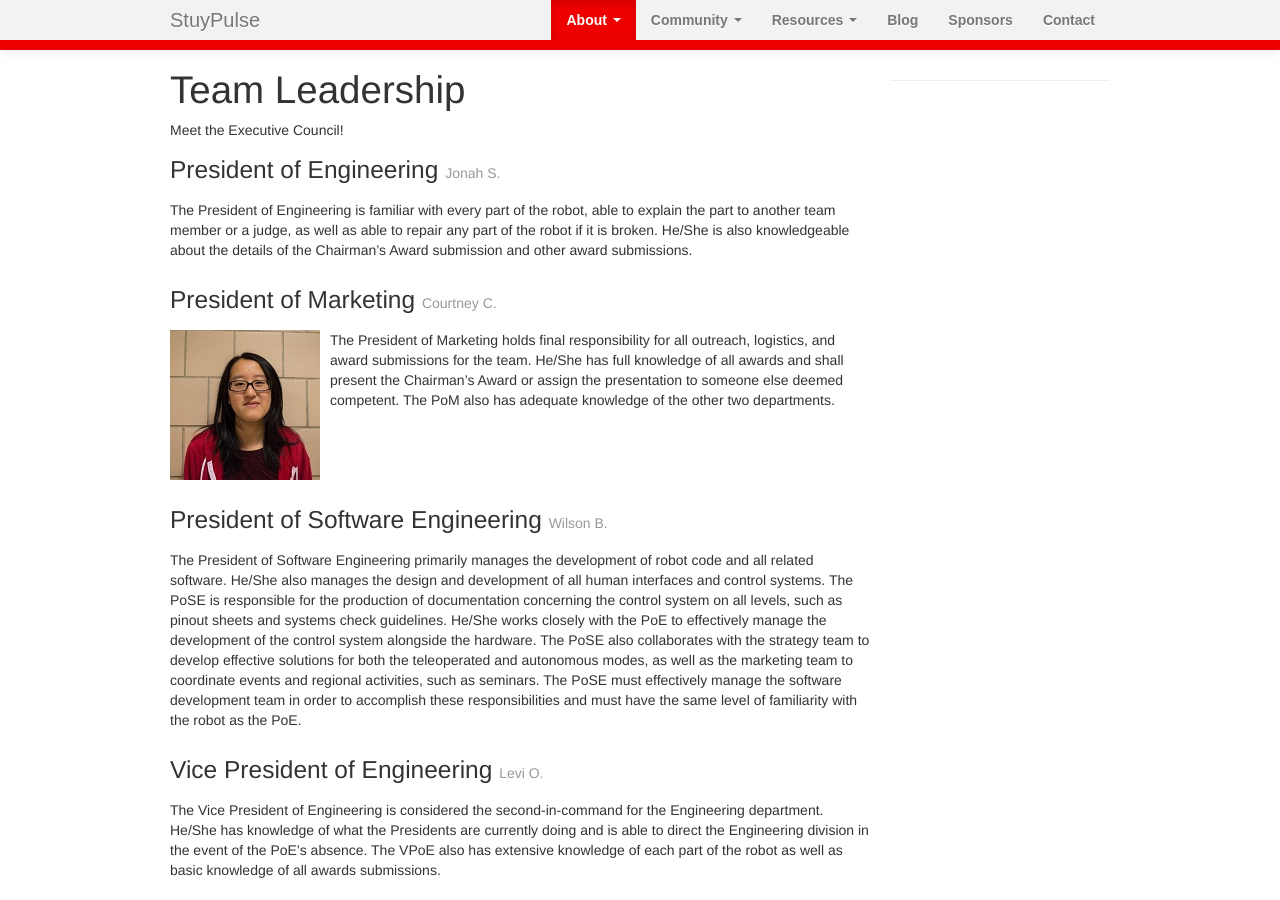
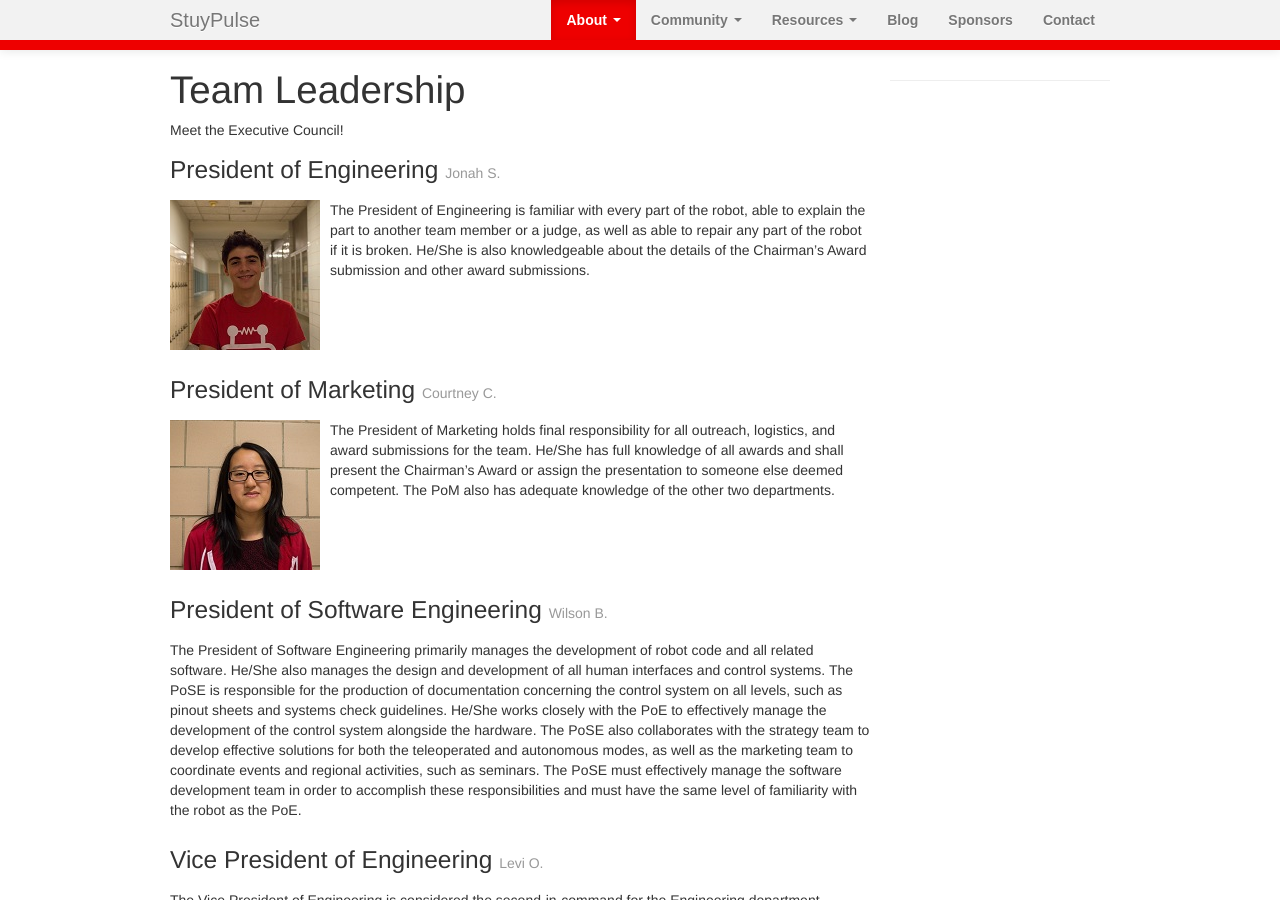
Before and after one commit to StuyPulse/team694.github.io, a Jekyll site: the page built from about/ec/index.md, in a window 1280 px wide and 900 px high. Built offline with Jekyll 4.4.1, drawn with Linux system fonts in a browser that asks for light colours; nearby versions of some CDN libraries.

Commit message:
Add Jonah's photo

```diff
--- a/_data/ec.yml
+++ b/_data/ec.yml
@@ -3,6 +3,7 @@
 # For each position, name is required and photo is optional.
 poe:
     name: Jonah S.
+    photo: /img/ec/jonah.jpg
 pom:
     name: Courtney C.
     photo: /img/ec/courtney.jpg
```
